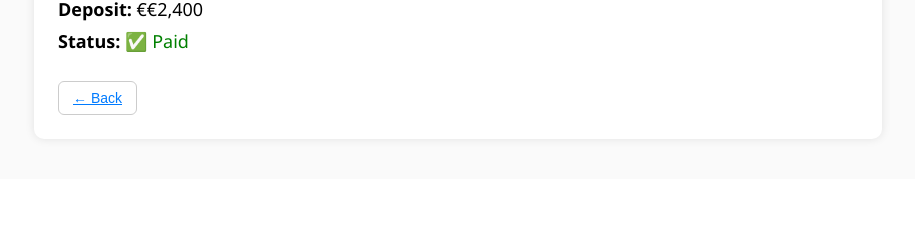
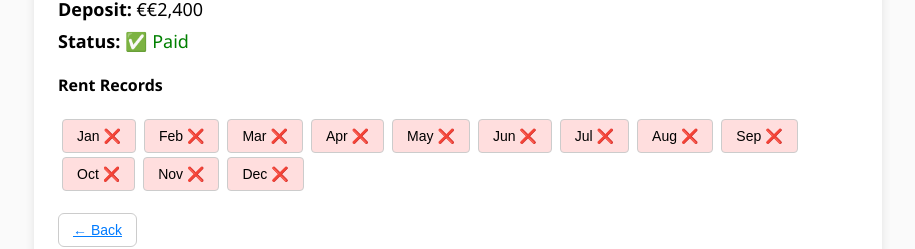
Before and after one commit to bingbingkarl-chen/renttrack-lite, a React (Create React App) app: page /property/1 in a window 1280 px wide. Shown: the part 1094-1343 px from the top of the page, without its empty margins (182-1097 px from the left). Before the commit the page ends 1281 px from the top, so only its background shows below. Built offline with nearby package versions, Linux system fonts and the light colour scheme.

Commit message:
feat: add monthly rent records toggle in property detail

```diff
--- a/src/App.js
+++ b/src/App.js
@@ -51,8 +51,17 @@ function App() {
     setPropertyList(filteredList);
     localStorage.setItem("renttrack-data", JSON.stringify(filteredList));
   };
-
-  // 搜索和筛选过滤
+  const handleToggleRentRecord = (propertyId, monthIdx) => {
+    setPropertyList((prevList) =>
+      prevList.map((prop) => {
+        if (prop.id !== propertyId) return prop;
+        const updatedRecords = prop.rentRecords.map((rec, idx) =>
+          idx === monthIdx ? { ...rec, paid: !rec.paid } : rec
+        );
+        return { ...prop, rentRecords: updatedRecords };
+      })
+    );
+  };
   const filteredList = propertyList.filter((item) => {
     const title = item.title?.toLowerCase() || "";
     const location = item.location?.toLowerCase() || "";
@@ -92,7 +101,7 @@ function App() {
 
               <div className="property-list">
                 {filteredList.length === 0 ? (
-              <p className="no-results">No properties found.</p >
+                  <p className="no-results">No properties found.</p>
                 ) : (
                   filteredList.map((property) => (
                     <PropertyCard
@@ -110,9 +119,13 @@ function App() {
 
         <Route
           path="/property/:id"
-          element={<PropertyDetail propertyList={propertyList} />}
+          element={
+            <PropertyDetail
+              propertyList={propertyList}
+              onToggleRentRecord={handleToggleRentRecord}
             />
-
+          }
+        />
         <Route
           path="/edit/:id"
           element={
--- a/src/data/propertyData.js
+++ b/src/data/propertyData.js
@@ -1,4 +1,3 @@
-// src/data/properties.js
 const properties = [
   {
     id: 1,
@@ -15,6 +14,20 @@ const properties = [
     },
     description:
       "A modern, bright apartment in the heart of Berlin. Close to public transport and shopping.",
+    rentRecords: [
+      { month: "Jan", paid: false },
+      { month: "Feb", paid: false },
+      { month: "Mar", paid: false },
+      { month: "Apr", paid: false },
+      { month: "May", paid: false },
+      { month: "Jun", paid: false },
+      { month: "Jul", paid: false },
+      { month: "Aug", paid: false },
+      { month: "Sep", paid: false },
+      { month: "Oct", paid: false },
+      { month: "Nov", paid: false },
+      { month: "Dec", paid: false },
+    ],
   },
   {
     id: 2,
@@ -31,6 +44,20 @@ const properties = [
     },
     description:
       "A cozy flat with a beautiful view of the city. Perfect for students or young professionals.",
+    rentRecords: [
+      { month: "Jan", paid: false },
+      { month: "Feb", paid: false },
+      { month: "Mar", paid: false },
+      { month: "Apr", paid: false },
+      { month: "May", paid: false },
+      { month: "Jun", paid: false },
+      { month: "Jul", paid: false },
+      { month: "Aug", paid: false },
+      { month: "Sep", paid: false },
+      { month: "Oct", paid: false },
+      { month: "Nov", paid: false },
+      { month: "Dec", paid: false },
+    ],
   },
 ];
 
--- a/src/pages/PropertyDetail.js
+++ b/src/pages/PropertyDetail.js
@@ -2,7 +2,7 @@ import React from "react";
 import { useParams, useNavigate } from "react-router-dom";
 import "../styles/PropertyDetail.css";
 
-const PropertyDetail = ({ propertyList }) => {
+const PropertyDetail = ({ propertyList, onToggleRentRecord }) => {
   const { id } = useParams();
   const navigate = useNavigate();
   const property = propertyList.find((item) => item.id === Number(id));
@@ -36,6 +36,26 @@ const PropertyDetail = ({ propertyList }) => {
           <span style={{ color: "red" }}>❌ Unpaid</span>
         )}
       </p>
+      <div className="rent-records">
+        <h4>Rent Records</h4>
+        <div className="rent-record-list">
+          {property.rentRecords?.map((rec, idx) => (
+            <button
+              key={rec.month}
+              className={rec.paid ? "paid" : "unpaid"}
+              onClick={() => onToggleRentRecord(property.id, idx)}
+              style={{
+                margin: "2px 4px",
+                borderRadius: "4px",
+                border: "1px solid #ccc",
+                background: rec.paid ? "#d2ffd2" : "#ffdede",
+              }}
+            >
+              {rec.month} {rec.paid ? "✅" : "❌"}
+            </button>
+          ))}
+        </div>
+      </div>
       <button onClick={() => navigate(-1)} className="back-button">
         ← Back
       </button>
--- a/src/styles/PropertyDetail.css
+++ b/src/styles/PropertyDetail.css
@@ -24,3 +24,9 @@
   text-decoration: underline;
   cursor: pointer;
 }
+.rent-records .paid {
+  background: #d2ffd2;
+}
+.rent-records .unpaid {
+  background: #ffdede;
+}
```
Lines whose indentation alone changed are shown as unchanged.
